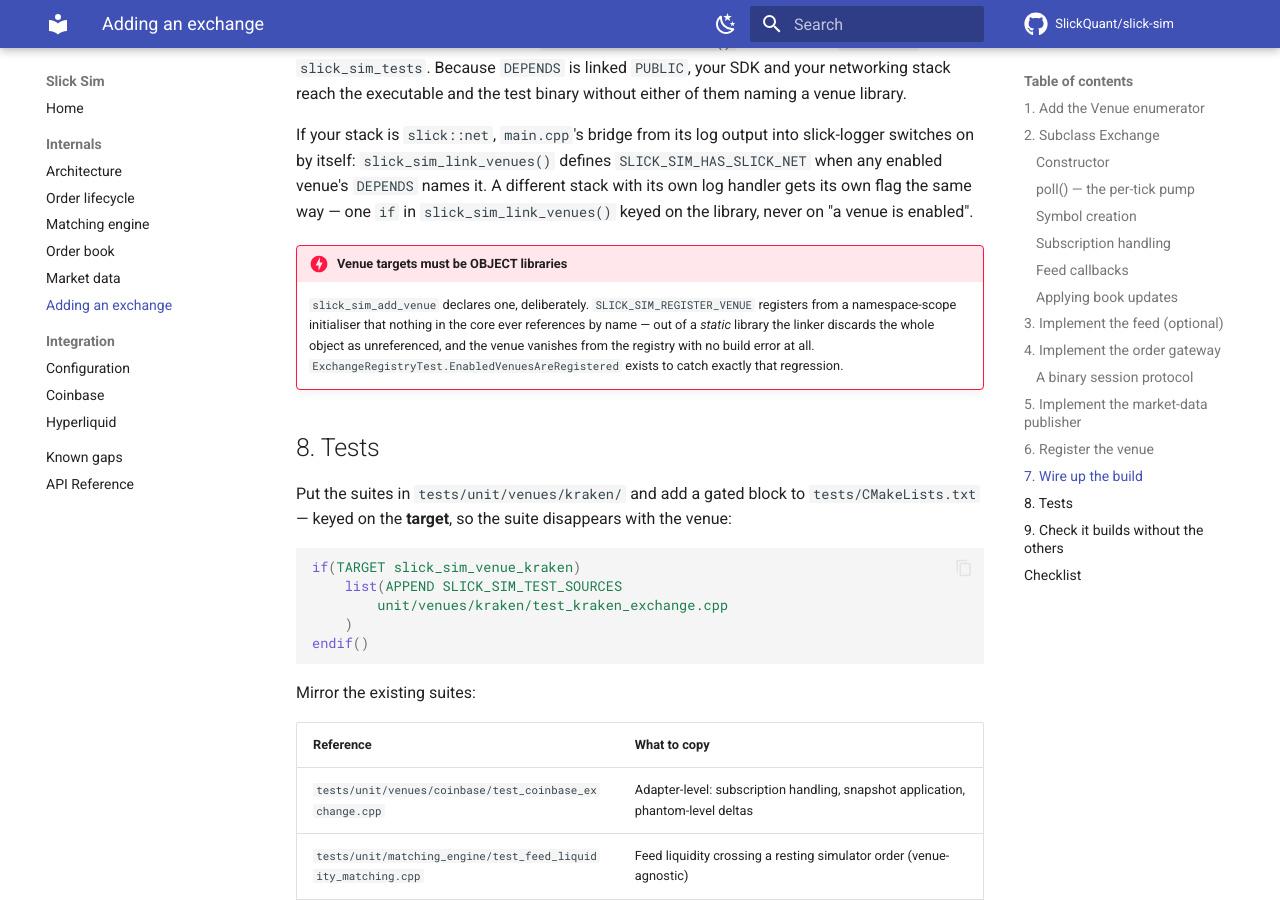
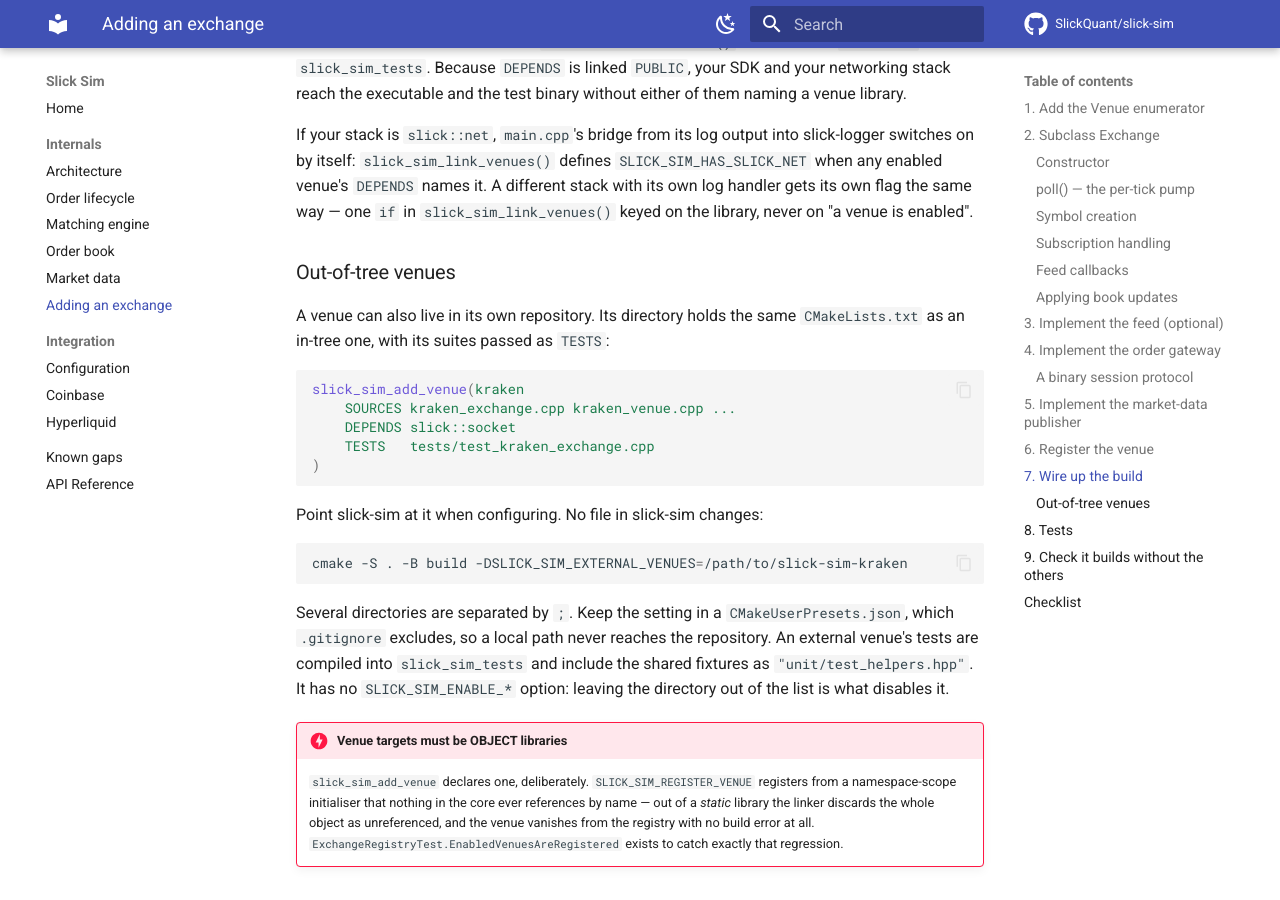
Before and after one commit to SlickQuant/slick-sim, an MkDocs documentation site: the page built from docs/extending.md, in a window 1280 px wide and 900 px high, scrolled down 8716 px. Built offline with MkDocs 1.6.1 and Material for MkDocs 9.7.7, drawn with Linux system fonts in a browser that asks for light colours; comment, search, counter and statistics services are not loaded.

Commit message:
Add external-venue hook

````diff
--- a/CMakeLists.txt
+++ b/CMakeLists.txt
@@ -108,7 +108,7 @@ endif()
 # venue edits no shared file. A build with a venue off neither fetches nor links a
 # line of what that venue needs, which is the point of the split: a third or fourth
 # venue must not make the minimal build heavier.
-include(${CMAKE_CURRENT_SOURCE_DIR}/cmake/SlickSimVenue.cmake)
+include(${CMAKE_CURRENT_SOURCE_DIR}/cmake/slick_sim_venue.cmake)
 
 find_package(slick-orderbook 1.0.5 CONFIG QUIET)
 if (NOT slick-orderbook_FOUND)
--- a/docs/extending.md
+++ b/docs/extending.md
@@ -406,6 +406,30 @@ itself: `slick_sim_link_venues()` defines `SLICK_SIM_HAS_SLICK_NET` when any ena
 names it. A different stack with its own log handler gets its own flag the same way — one `if` in
 `slick_sim_link_venues()` keyed on the library, never on "a venue is enabled".
 
+### Out-of-tree venues
+
+A venue can also live in its own repository. Its directory holds the same `CMakeLists.txt` as an
+in-tree one, with its suites passed as `TESTS`:
+
+```cmake
+slick_sim_add_venue(kraken
+    SOURCES kraken_exchange.cpp kraken_venue.cpp ...
+    DEPENDS slick::socket
+    TESTS   tests/test_kraken_exchange.cpp
+)
+```
+
+Point slick-sim at it when configuring. No file in slick-sim changes:
+
+```bash
+cmake -S . -B build -DSLICK_SIM_EXTERNAL_VENUES=/path/to/slick-sim-kraken
+```
+
+Several directories are separated by `;`. Keep the setting in a `CMakeUserPresets.json`, which
+`.gitignore` excludes, so a local path never reaches the repository. An external venue's tests are
+compiled into `slick_sim_tests` and include the shared fixtures as `"unit/test_helpers.hpp"`. It has
+no `SLICK_SIM_ENABLE_*` option: leaving the directory out of the list is what disables it.
+
 !!! danger "Venue targets must be OBJECT libraries"
     `slick_sim_add_venue` declares one, deliberately. `SLICK_SIM_REGISTER_VENUE` registers from a
     namespace-scope initialiser that nothing in the core ever references by name — out of a *static*
````
Also changed, not shown: README.md (+4 -0 lines), 9 other files.
